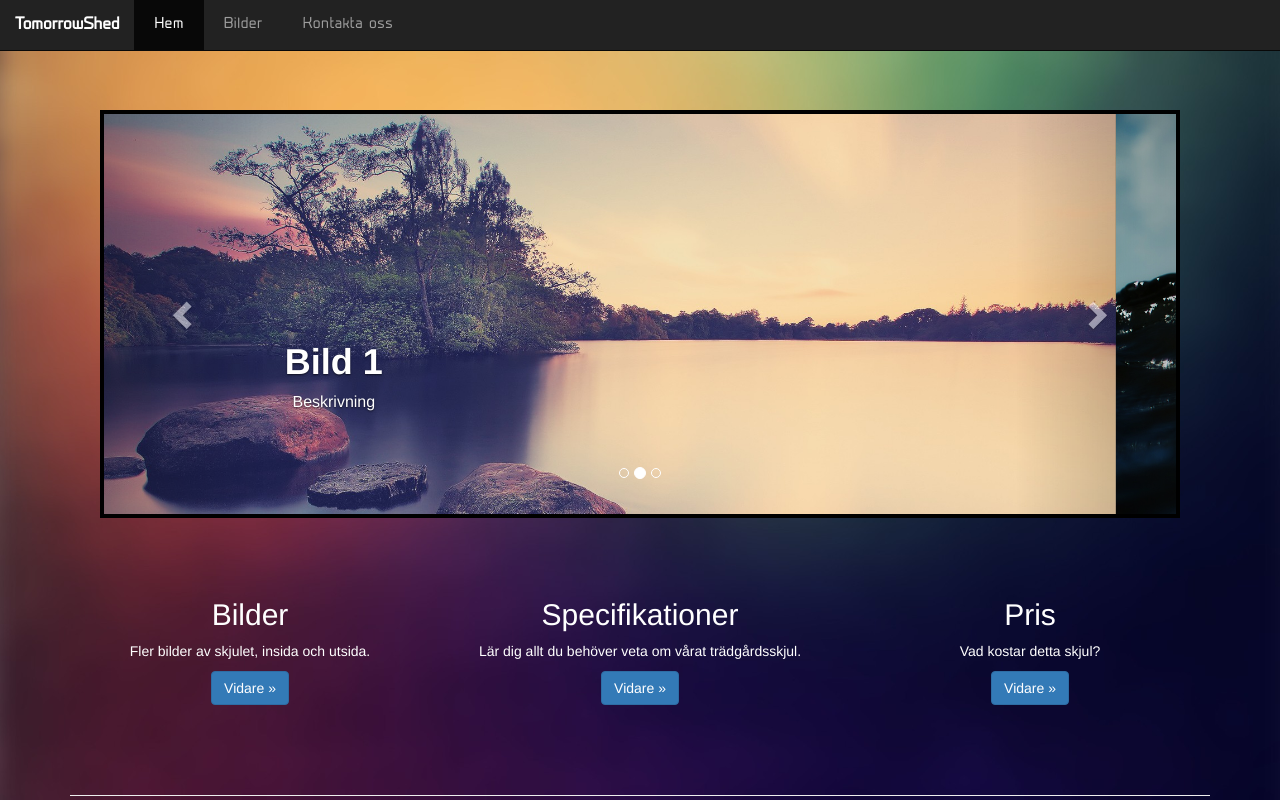
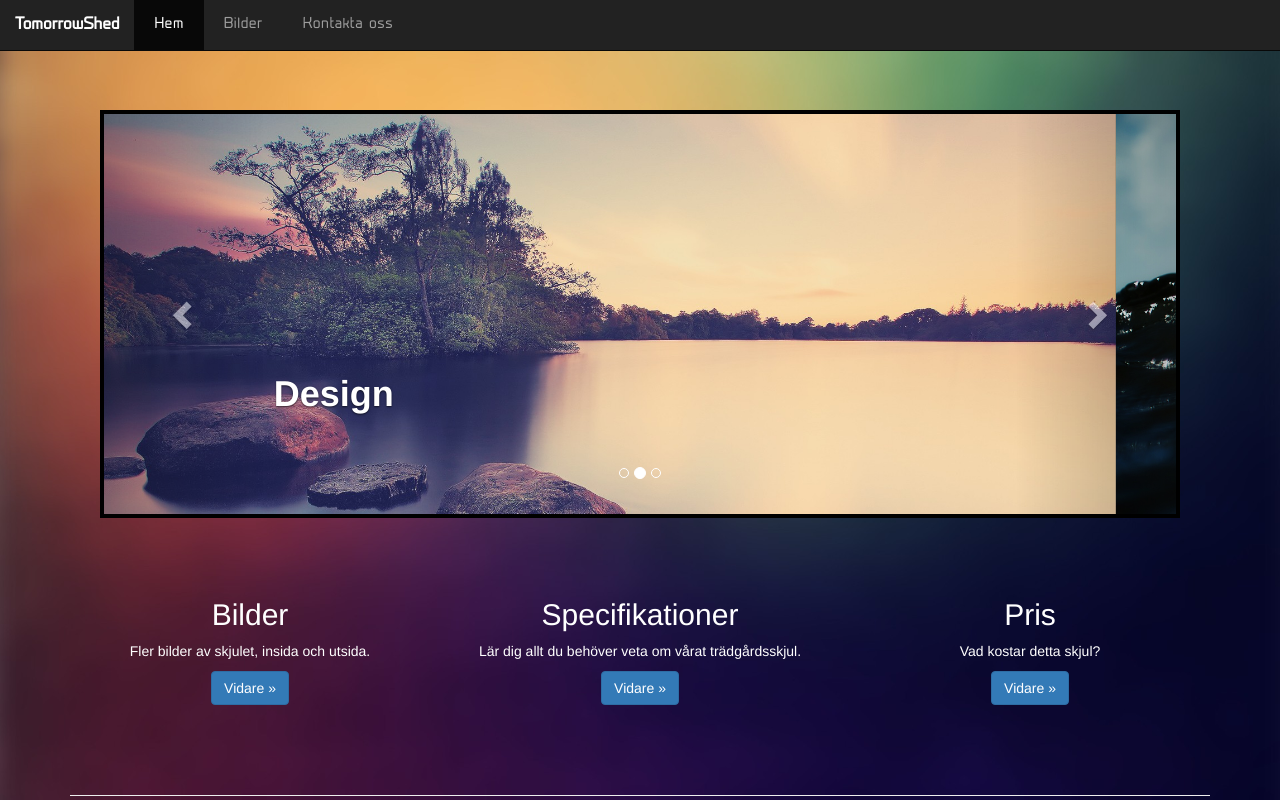
Before and after one commit to Pontus53/skjul, a plain HTML site: page index.html in a window 1280 px wide. Shown: the top 800 px of the page. Drawn offline with nearby package versions, Linux system fonts and the light colour scheme.

Commit message:
bild beskrivingar

```diff
--- a/index.html
+++ b/index.html
@@ -38,19 +38,19 @@
   				<div class="item active">
   					<img src="pics/caro1.jpg">
   					<div class="container">
-  					<div class="carousel-caption"><h1>Bild 1</h1><p>Beskrivning</p></div>
+  					<div class="carousel-caption"><h1>Design</h1><p></p></div>
   					</div>
   				</div>
   				<div class="item">
   					<img src="pics/caro2.jpg">
   					<div class="container">
-  					<div class="carousel-caption"><h1>Bild 2</h1><p>Beskrivning</p></div>
+  					<div class="carousel-caption"><h1>Framtiden</h1><p></p></div>
   					</div>
   				</div>
   				<div class="item">
   					<img src="pics/caro3.jpg">
   					<div class="container">
-  					<div class="carousel-caption"><h1>Bild 3</h1><p>Beskrivning</p></div>
+  					<div class="carousel-caption"><h1>Miljö</h1><p></p></div>
   					</div>
   				</div>
   			</div>
```
